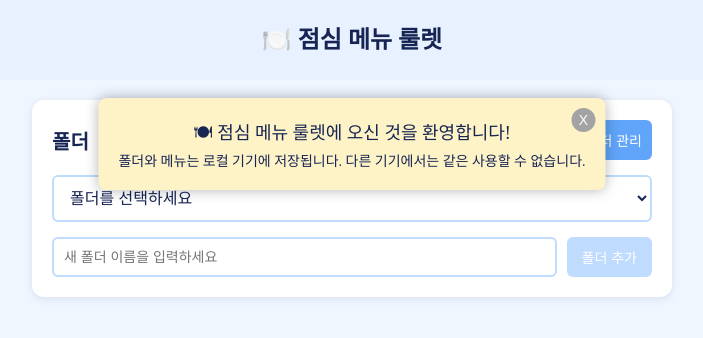
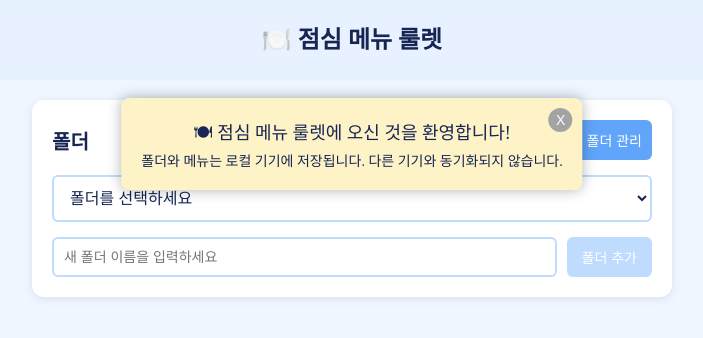
Before and after one commit to jjhair119/Lunch-Roulette, a React (Vite) app: page / in a window 1280 px wide. Shown: the top 338 px of the page, without its empty margins (288-991 px from the left). Built offline with nearby package versions, Linux system fonts and the light colour scheme.

Commit message:
fix: alert message 수정, dependency array 추가

```diff
--- a/src/pages/home/HomePage.tsx
+++ b/src/pages/home/HomePage.tsx
@@ -1,4 +1,4 @@
-import React, {useState, useEffect, useMemo} from 'react';
+import React, {useState, useEffect} from 'react';
 import styled from 'styled-components';
 import MenuSection from "@/pages/home/components/MenuSection.tsx";
 import FolderSection from "@/pages/home/components/FolderSection.tsx";
@@ -66,7 +66,7 @@ const HomePage: React.FC = () => {
                 setSelectedFolder(parsedFolders[0]);
             }
         }
-    }, []);
+    }, [setFolders, setSelectedFolder]);
 
     const addFolder = () => {
         if (newFolderName.trim()) {
@@ -237,7 +237,7 @@ const HomePage: React.FC = () => {
                 alert={alert}
                 closeAlert={onClickAlertClose}
                 title={"🍽 점심 메뉴 룰렛에 오신 것을 환영합니다!"}
-                message={"폴더와 메뉴는 로컬 기기에 저장됩니다.\n 다른 기기에서는 같은 사용할 수 없습니다."}
+                message={"폴더와 메뉴는 로컬 기기에 저장됩니다.\n 다른 기기와 동기화되지 않습니다."}
             />
             <ScrollBarScreen/>
             <ScrollSection>
```
